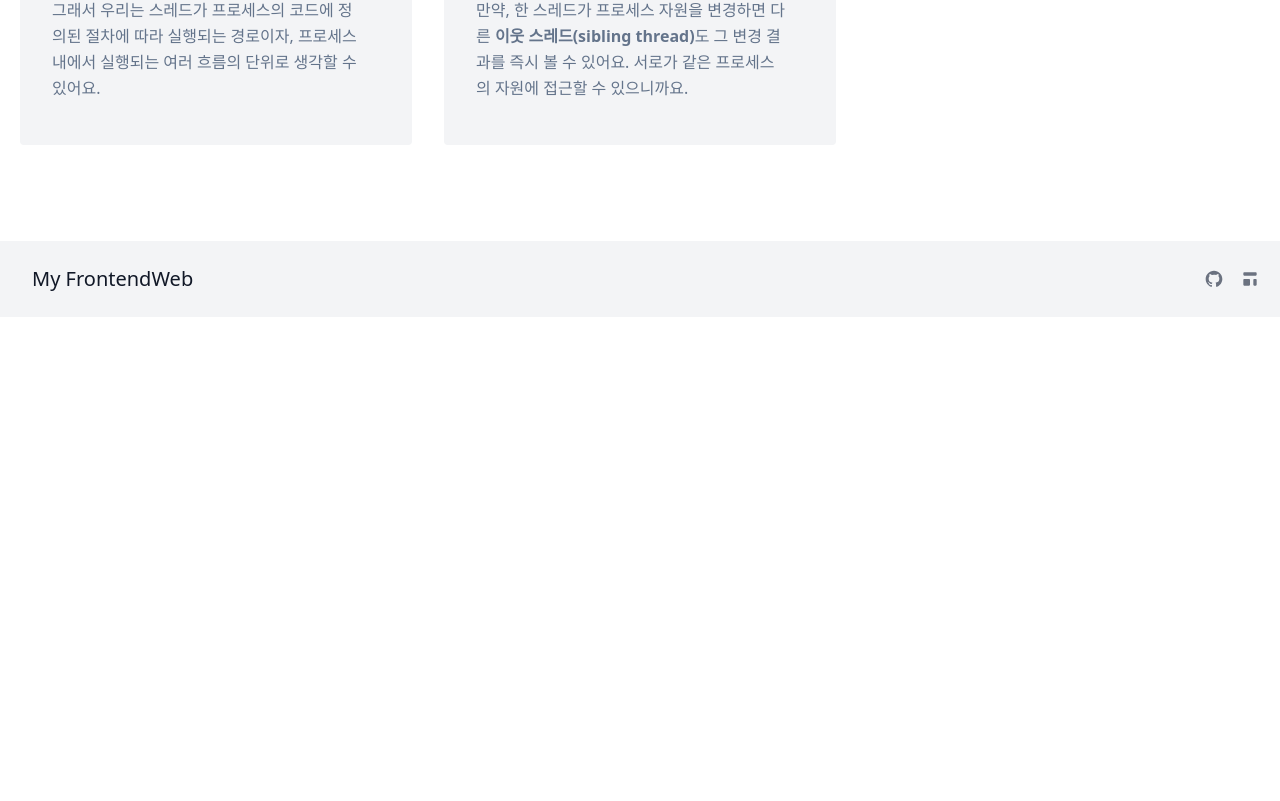
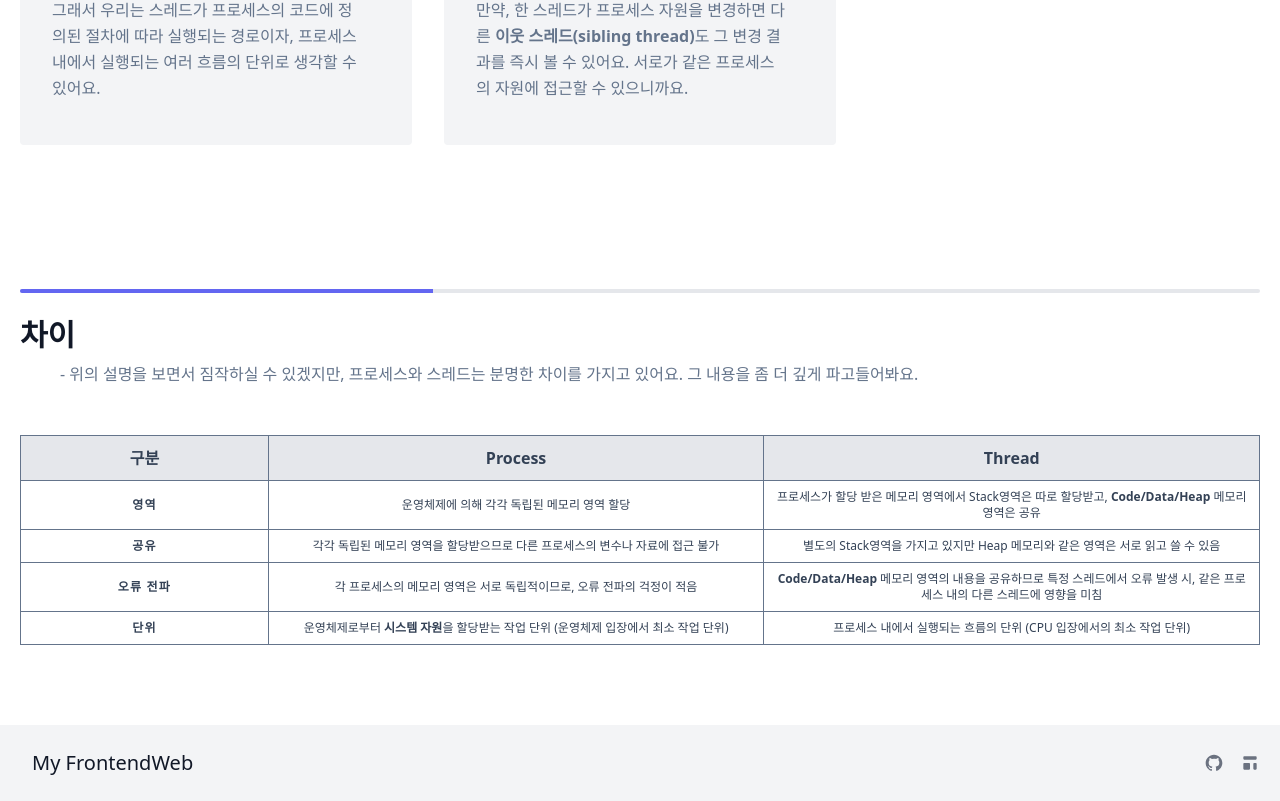
Before and after one commit to Lee-Sang-Beom/nextjs_and_notion, a Next.js app: page /web_basic/process_and_thread in a window 1280 px wide. Shown: the part 1903-2704 px from the top of the page. Before the commit the page ends 2220 px from the top, so only its background shows below. Built offline with nearby package versions, Linux system fonts and the light colour scheme.

Commit message:
add content - Difference: Process and Thread in process_and_thread page

```diff
--- a/pages/web_basic/process_and_thread.tsx
+++ b/pages/web_basic/process_and_thread.tsx
@@ -93,9 +93,16 @@ export default function Process_and_Thread() {
                                         </svg>
                                         <p className="leading-relaxed mb-3 dark:text-slate-700">
                                             {`실행 파일(프로그램)에게 의미를 부여하기 위해서는 프로그램을 실행해야 해요.
-                                            프로그램을 실행하는 순간 해당 파일은 컴퓨터 메모리에 올라가게 되는데, `}<strong>{`이 상태의 프로그램을 프로세스라고 말해요.`}</strong></p>
-                                        <p className="leading-relaxed mb-3 dark:text-slate-700">{`"프로그램이 실행되려고 운영체제로부터 시스템 자원을 할당받기 때문에, 운영체제로부터 할당받는 작업의 단위구나" 라고 이해하면 되요.`}</p>
-                                        <p className="leading-relaxed dark:text-slate-700">{`프로그램이 실행되어 파일이 컴퓨터 메모리에 올라간 상태를 동적인 상태라고 말해요. 즉, 프로세스는 실행되고 있는 동적 상태의 프로그램이에요.`}</p>
+                                            프로그램을 실행하는 순간 해당 파일은 컴퓨터 메모리에 올라가게 되는데, `}
+                                            <strong>{`이 상태의 프로그램을 프로세스라고 말해요.`}</strong>
+                                            </p>
+                                        <p className="leading-relaxed mb-3 dark:text-slate-700">{
+                                        `"프로그램을 실행하려고 운영체제로부터 시스템 자원을 할당받기 때문에, 운영체제로부터 할당받는 작업의 단위구나" 라고 이해하면 되요.`}
+                                        </p>
+                                        <p className="leading-relaxed dark:text-slate-700">
+                                            {`프로그램이 실행되어 파일이 컴퓨터 메모리에 올라간 상태를 동적인 상태라고 말해요.
+                                            즉, 프로세스는 실행되고 있는 동적 상태의 프로그램이에요.`}
+                                        </p>
                                     </div>
                                 </div>
                                 <div className="p-4 md:w-1/3 w-full">
@@ -181,6 +188,54 @@ export default function Process_and_Thread() {
                             </div>
                         </div>
                     </div>
+
+                    {/* 내용 3 : 프로세스, 스레드 차이*/}
+                    <div className="container px-5 py-12 mx-auto">
+                        {/* bar 길이*/}
+                        <div className="h-1 bg-gray-200 rounded overflow-hidden">
+                            <div className="w-1/3 h-full bg-indigo-500"></div>
+                        </div>
+
+                        {/* 차이점 바로 기술 */}
+                        <div className="mb-12">
+                            <h1 className="text-3xl font-bold title-font text-gray-900 mt-6 mb-2 ">차이</h1>
+                            <p className="sm:w-full leading-relaxed text-base sm:pl-10 pl-0 mt-1 mb-6">
+                                {`- 위의 설명을 보면서 짐작하실 수 있겠지만, 프로세스와 스레드는 분명한 차이를 가지고 있어요. 그 내용을 좀 더 깊게 파고들어봐요.`}
+                            </p>
+                        </div>
+
+                        <table className="table_set">
+                            <thead>
+                                <tr>
+                                    <th className="w-1/5">{`구분`}</th>
+                                    <th className="w-2/5">{`Process`}</th>
+                                    <th className="w-2/5">{`Thread`}</th>
+                                </tr>
+                            </thead>
+                            <tbody>
+                                <tr>
+                                    <td className="font-semibold tracking-widest">{`영역`}</td>
+                                    <td>{`운영체제에 의해 각각 독립된 메모리 영역 할당`}</td>
+                                    <td>{`프로세스가 할당 받은 메모리 영역에서 Stack영역은 따로 할당받고, `}<strong>{`Code/Data/Heap`}</strong> {`메모리 영역은 공유`}</td>
+                                </tr>
+                                <tr>
+                                    <td className="font-semibold tracking-widest">{`공유`}</td>
+                                    <td>{`각각 독립된 메모리 영역을 할당받으므로 다른 프로세스의 변수나 자료에 접근 불가`}</td>
+                                    <td>{`별도의 Stack영역을 가지고 있지만 Heap 메모리와 같은 영역은 서로 읽고 쓸 수 있음`}</td>
+                                </tr>
+                                <tr>
+                                    <td className="font-semibold tracking-widest">{`오류 전파`}</td>
+                                    <td>{`각 프로세스의 메모리 영역은 서로 독립적이므로, 오류 전파의 걱정이 적음`}</td>
+                                    <td><strong>{`Code/Data/Heap`}</strong>{` 메모리 영역의 내용을 공유하므로 특정 스레드에서 오류 발생 시, 같은 프로세스 내의 다른 스레드에 영향을 미침`}</td>
+                                </tr>
+                                <tr>
+                                    <td className="font-semibold tracking-widest">{`단위`}</td>
+                                    <td title="시스템 자원 : CPU 할당 시간, 운영을 위한 주소 공간, 독립된 메모리 영역">{`운영체제로부터 `}<strong>{`시스템 자원`}</strong>{`을 할당받는 작업 단위 (운영체제 입장에서 최소 작업 단위)`}</td>
+                                    <td>{`프로세스 내에서 실행되는 흐름의 단위 (CPU 입장에서의 최소 작업 단위)`}</td>
+                                </tr>
+                            </tbody>
+                        </table>
+                    </div>
                 </section>
 
             </Layout>
--- a/styles/globals.css
+++ b/styles/globals.css
@@ -56,17 +56,24 @@ p {
 
 /* table */
 .table_set{
-    @apply table-auto md:table-fixed w-full mt-4 mb-8
+    @apply table-auto md:table-fixed w-full mt-2 mb-8
+    hover:scale-105 hover:shadow-lg
+    hover:shadow-indigo-400/40
+    dark:hover:shadow-blue-300/40
+    transition duration-500
+
 }
 
-.table_set tbody{
-    @apply border-red-100
+.table_set tbody tr td {
+   @apply p-2 text-center text-slate-700 dark:text-slate-200
+   border border-slate-500 dark:border-slate-400 text-xs overflow-hidden
+
 }
 
-.table_set tbody tr td{
-   @apply p-1.5 text-center text-slate-700 dark:text-slate-200
-   border border-slate-500 dark:border-slate-400 text-xs overflow-hidden
-
+.table_set thead tr th {
+@apply p-2.5 text-center text-slate-700 dark:text-slate-200
+bg-gray-200 dark:bg-slate-700
+border border-slate-500 dark:border-slate-400 text-base overflow-hidden
 }
 
 
```
